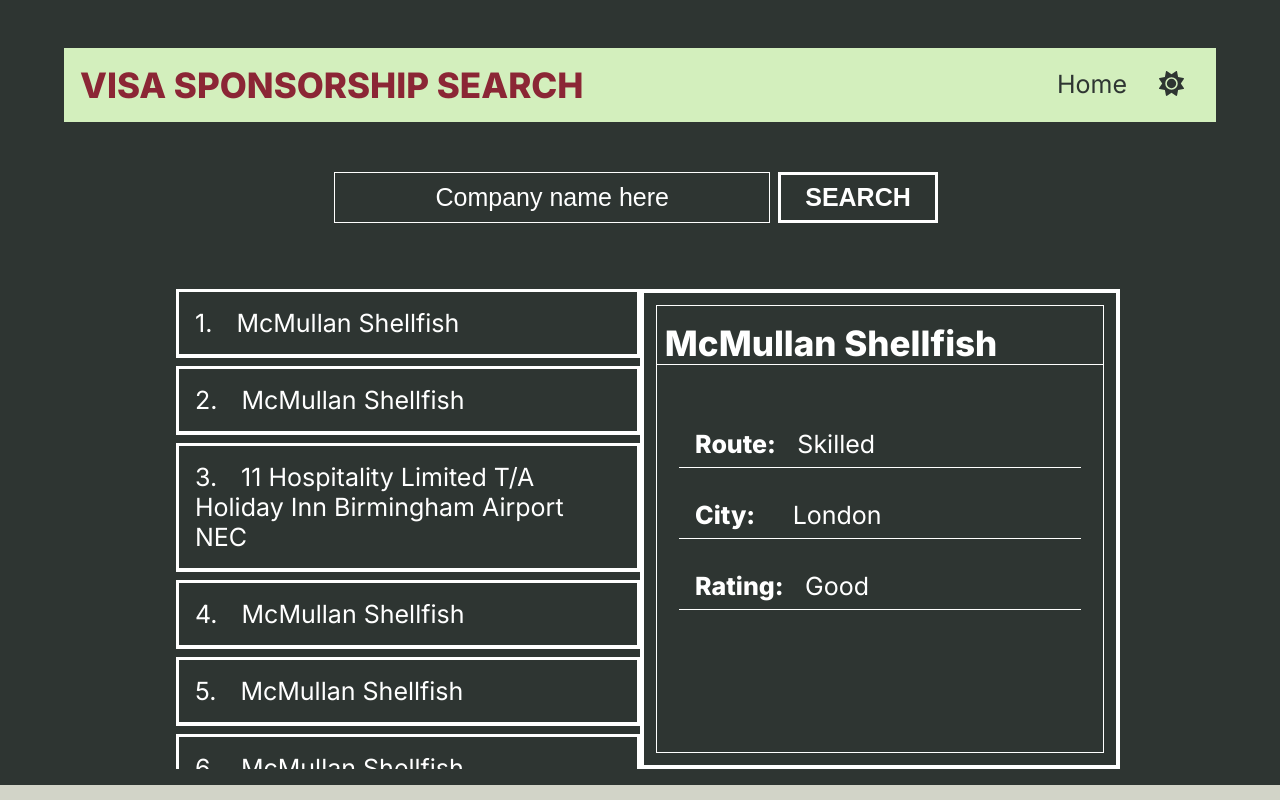
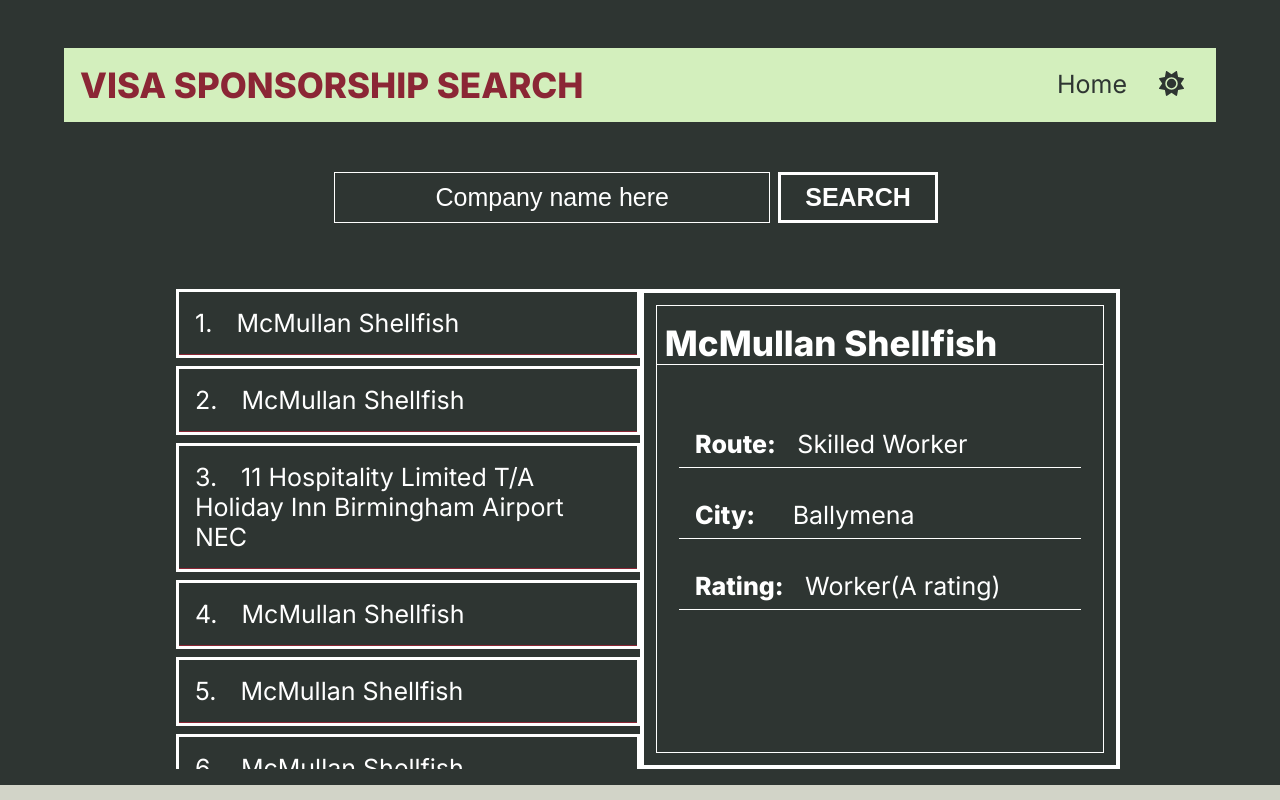
Before and after one commit to DMK980/visa-search, a React (Create React App) app: page /search in a window 1280 px wide. Shown: the top 800 px of the page. Built offline with nearby package versions, Linux system fonts and the light colour scheme.

Commit message:
table done

```diff
--- a/src/components/Table/table.js
+++ b/src/components/Table/table.js
@@ -1,20 +1,79 @@
 import table from "./table.module.css"
 import {data} from "./demodata"
+import {useState} from "react"
+
 
 export const Table = ()=>{
+
+    const [checkedElement,setCheckedElement] = useState()
+    const [companyName,setCompanyName] = useState("McMullan Shellfish")
+    const [route,setRoute] = useState("Skilled Worker")
+    const [city, setCity] = useState("Ballymena")
+    const [rating, setRating] = useState("Worker(A rating)")
+
+    const changebordercolour = (id,option)=>{
+        let parent = document.getElementById(id).parentElement
+        let style = getComputedStyle(document.body)
+        // gets parent element and changes border colour when checked
+        if (option === "add"){
+            console.log("added style.bordercolor to red")
+            parent.style.borderColor = style.getPropertyValue("--COLOUR-THREE")
+            console.log(parent)
+        } else if (option === "remove"){
+            console.log("removed style.bordercolor to white")
+            parent.style.removeProperty("border-color")
+            console.log(parent)
+        }
+    }
+
+    const changeInfo = (id)=>{
+        let index = id.slice(-1)
+        //retriving data
+        let companyname = document.getElementById(id).innerText.split(".").slice(1).join("")
+        let routeinfo = document.getElementById(`companyRoute${index}`).innerText.split(" ").slice(1).join("")
+        let cityinfo = document.getElementById(`companyCity${index}`).innerText.split(" ").slice(1).join("")
+        let ratinginfo = document.getElementById(`companyStat${index}`).innerText.split(" ").slice(1).join("")
+        //setting states
+        setCompanyName(companyname)
+        setRoute(routeinfo)
+        setCity(cityinfo)
+        setRating(ratinginfo)
+
+    }
+
+    const handlechecked = (e)=>{
+        // set the clicked element to checked and check if its already checked
+        let option = "add"
+        let id = e.target.id
+        changeInfo(id)
+
+        if (checkedElement === id){
+            console.log("If checkedelement === id then")
+            option = "remove"
+            console.log(option)
+            changebordercolour(id,option)
+            setCheckedElement()
+
+        } else {
+            option = "add"
+            changebordercolour(id,option)
+            setCheckedElement(id)
+        }
+    }
+
     return (
         <div className={table.mainContainer}>
             <div className={table.tableContainer}>
                 <div className={table.companyContainer}>
                     {data.map((company,index)=>{
                         return (
-                            <div key={index}className={table.companyRow}>
-                                <input key={index}className={table.checkbox}type="checkbox" id={`info${index}`}/>
-                                <label className={table.companyName}htmlFor={`info${index}`}><span className={table.companyIndex}>{index + 1}.</span>{company.Organisation_Name}</label>
+                            <div key={index}className={`${table.companyRow}`} id ={`companyRow${index}`}>
+                                <input key={index}className={table.checkbox}type="checkbox" id={`info${index}`} />
+                                <label className={`${table.companyName}`} id = {`companyName${index}`}htmlFor={`info${index}`}onClick={handlechecked}><span className={table.companyIndex}>{index + 1}.</span>{company.Organisation_Name}</label>
                                 <div className={table.companyInfo}>
-                                    <p className={`${table.companystat} ${table.companystat1}`}><span className={table.companyInfoHeading}>Route: </span>{company.Route}</p>
-                                    <p className={`${table.companystat} ${table.companystat2}`}><span className={table.companyInfoHeading}>City: </span>{company.Town_City}</p>
-                                    <p className={`${table.companystat} ${table.companystat3}`}><span className={table.companyInfoHeading}>Rating: </span>{company.Type_Rating}</p>
+                                    <p className={`${table.companystat} ${table.companystat1}`} id ={`companyRoute${index}`}><span className={table.companyInfoHeading}>Route: </span>{company.Route}</p>
+                                    <p className={`${table.companystat} ${table.companystat2}`} id ={`companyCity${index}`}><span className={table.companyInfoHeading}>City: </span>{company.Town_City}</p>
+                                    <p className={`${table.companystat} ${table.companystat3}`} id ={`companyStat${index}`}><span className={table.companyInfoHeading}>Rating: </span>{company.Type_Rating}</p>
                                 </div>
                             </div>
                         )
@@ -23,10 +82,10 @@
             </div>
             <div className={table.tableSideInfoContainer}>
                 <div className={table.tableSideInfoContainer2}>
-                    <h2 className={table.title}>McMullan Shellfish</h2>
-                    <p className={table.statinfo}><span className={`${table.statinfo_head} ${table.statinfo_head1}`}>Route: </span>Skilled</p>
-                    <p className={table.statinfo}><span className={`${table.statinfo_head} ${table.statinfo_head2}`}>City: </span>London</p>
-                    <p className={table.statinfo}><span className={`${table.statinfo_head} ${table.statinfo_head3}`}>Rating: </span>Good</p>
+                    <h2 className={table.title}>{companyName}</h2>
+                    <p className={table.statinfo}><span className={`${table.statinfo_head} ${table.statinfo_head1}`}>Route: </span>{route}</p>
+                    <p className={table.statinfo}><span className={`${table.statinfo_head} ${table.statinfo_head2}`}>City: </span>{city}</p>
+                    <p className={table.statinfo}><span className={`${table.statinfo_head} ${table.statinfo_head3}`}>Rating: </span>{rating}</p>
                 </div>
             </div>
         </div>
--- a/src/components/Table/table.module.css
+++ b/src/components/Table/table.module.css
@@ -54,6 +54,7 @@
     font-size: var(--font-size-2);
     padding: .5rem .5rem .1rem .25rem;
 }
+
 .companystat1{
     margin-top: 1rem;
 }
@@ -65,7 +66,15 @@
 }
 .checkbox:checked + label + .companyInfo{
     display: inline-flex;
+
 }
+.checkbox:checked .companyRow{
+    border-color: var(--COLOUR-THREE);
+}
+.companyRow:hover , .companyName{
+    border-color: var(--COLOUR-THREE);
+}
+
 /* Styling for the company info on the Right big screens */
 .tableSideInfoContainer{
     border: 4px solid var(--COLOUR-FIVE);
```
Also changed, not shown: 1 other file (tests, documents, lock files or other folders).
